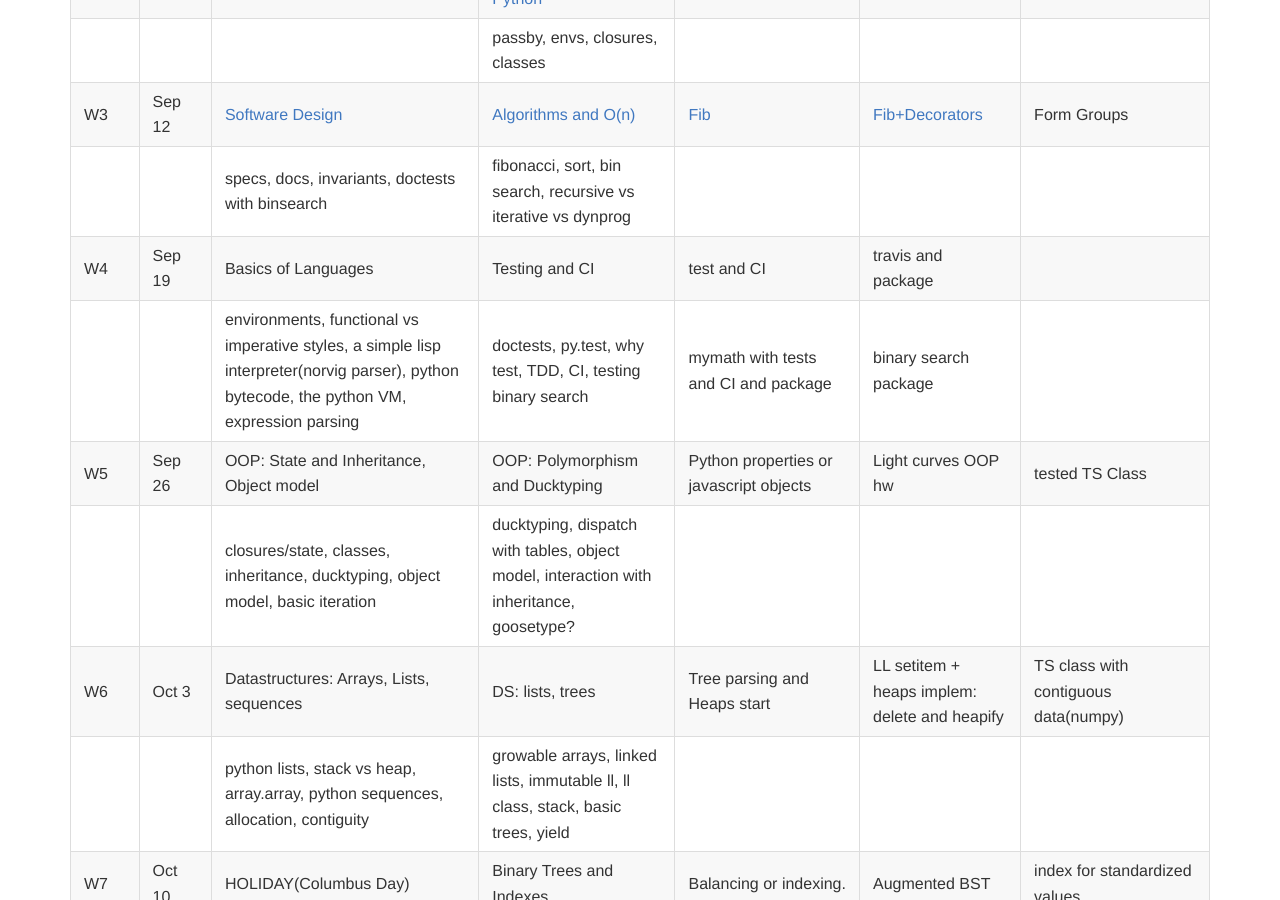
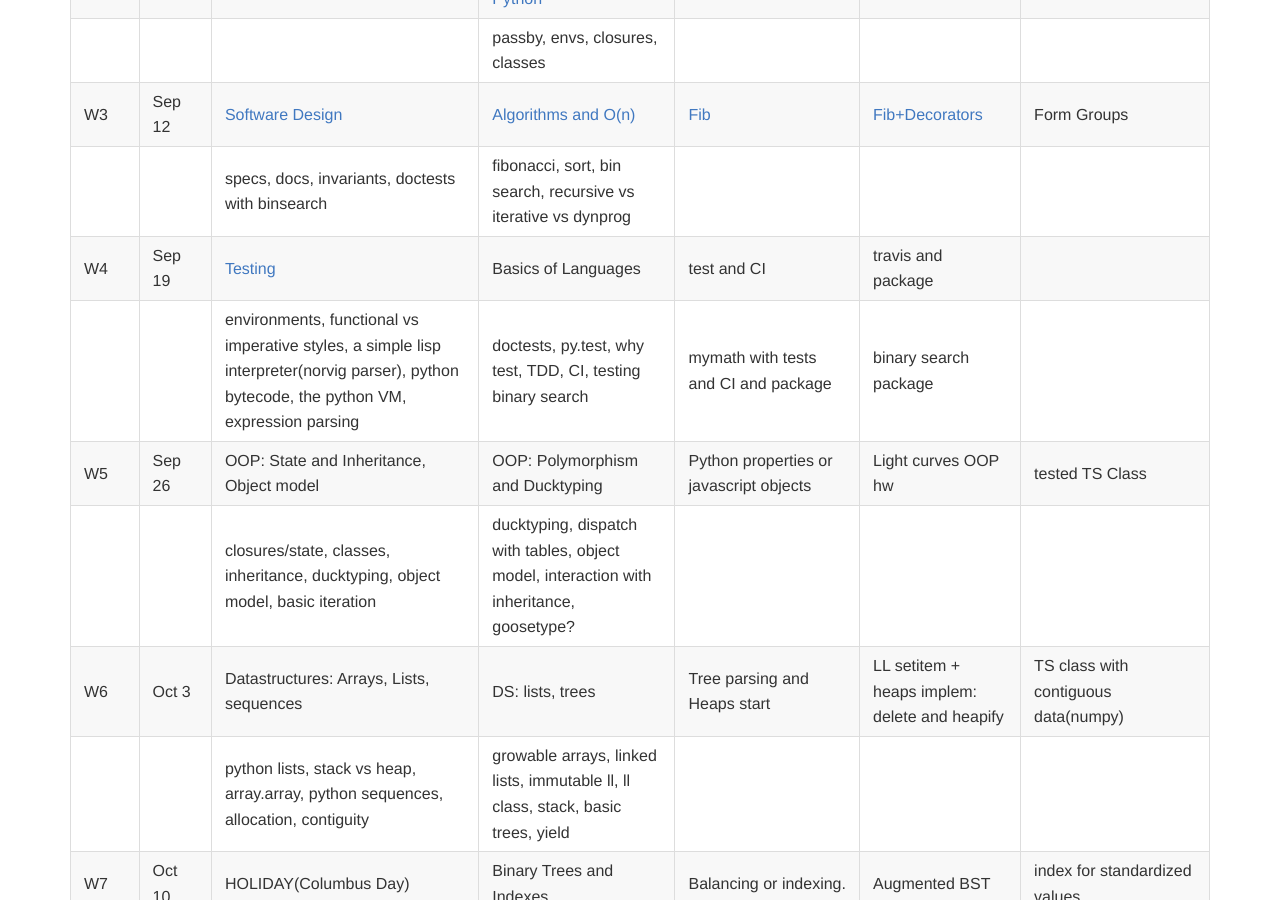
Before and after one commit to iacs-cs207/cs207-2016, a Jekyll site: the page built from schedule.md, in a window 1280 px wide and 900 px high, scrolled down 321 px. Built offline with Jekyll 4.4.1, drawn with Linux system fonts in a browser that asks for light colours; nearby versions of some CDN libraries; Markdown is read by kramdown in place of the engine named in the settings.

Commit message:
bumped schedule

```diff
--- a/schedule.md
+++ b/schedule.md
@@ -10,7 +10,7 @@ layout: default
 |      |            |                                          | passby, envs, closures, classes          |                                          |                                          |                                          |
 | W3   | Sep 12     | [Software Design](https://github.com/iacs-cs207/cs207-2016/blob/master/lectures/SoftwareDesign.ipynb)                          | [Algorithms and O(n)](https://github.com/iacs-cs207/cs207-2016/blob/master/lectures/Algorithms.ipynb)                      | [Fib](https://github.com/iacs-cs207/cs207-2016/blob/master/labs/lab3.ipynb)                                      | [Fib+Decorators](https://github.com/iacs-cs207/cs207-2016/blob/master/homeworks/distribute_hw3.ipynb)                           | Form Groups                              |
 |      |            | specs, docs, invariants, doctests with binsearch | fibonacci, sort, bin search, recursive vs iterative vs dynprog |                                          |                                          |                                          |
-| W4   | Sep 19     | Basics of Languages                      | Testing and CI                           | test and CI                              | travis and package                       |                                          |
+| W4   | Sep 19     | [Testing](https://github.com/iacs-cs207/cs207-2016/blob/master/lectures/IITesting.ipynb)                  | Basics of Languages                           | test and CI                              | travis and package                       |                                          |
 |      |            | environments, functional vs imperative styles, a simple lisp interpreter(norvig parser), python bytecode, the python VM, expression parsing | doctests, py.test, why test, TDD, CI, testing binary search | mymath with tests and CI and package     | binary search package                    |                                          |
 | W5   | Sep 26     | OOP: State and Inheritance, Object model | OOP: Polymorphism and Ducktyping         | Python properties or javascript objects  | Light curves OOP hw                      | tested TS Class                          |
 |      |            | closures/state, classes, inheritance, ducktyping, object model, basic iteration | ducktyping, dispatch with tables, object model, interaction with inheritance, goosetype? |                                          |                                          |                                          |
```
